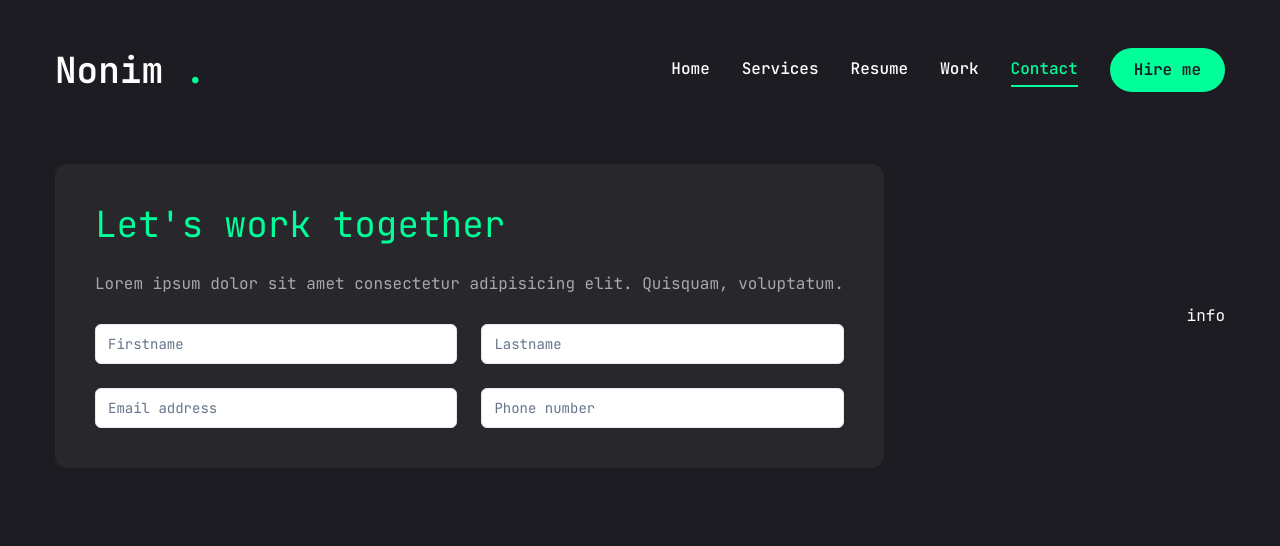
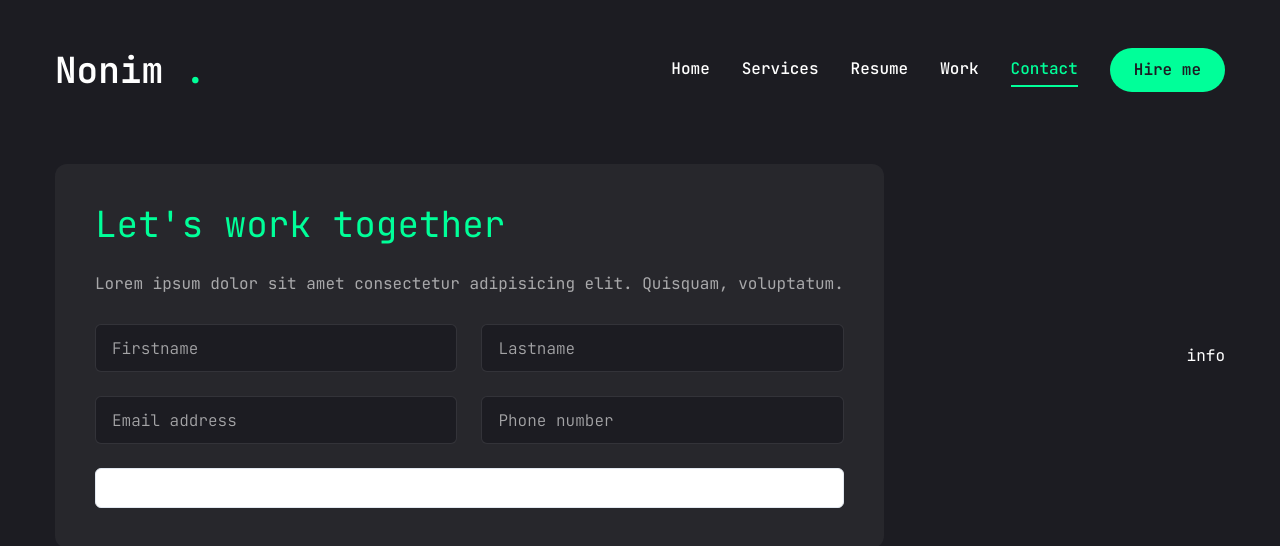
Before and after one commit to NonimUdara/my-portfolio, a Next.js app: page /contact in a window 1280 px wide. Shown: the top 546 px of the page. Built offline with nearby package versions, Linux system fonts and the light colour scheme.

Commit message:
update component input and update contact left side more

```diff
--- a/app/contact/page.jsx
+++ b/app/contact/page.jsx
@@ -62,6 +62,12 @@
                 <Input type="email" placeholder="Email address" />
                 <Input type="phone" placeholder="Phone number" />
               </div>
+              {/* select */}
+              <Select>
+                <SelectTrigger className="w-full">
+                  <SelectValue placeholder="Select a service" />
+                </SelectTrigger>
+              </Select>
             </form>
           </div>
           {/* info */}
--- a/components/ui/input.jsx
+++ b/components/ui/input.jsx
@@ -7,7 +7,7 @@
     (<input
       type={type}
       className={cn(
-        "flex h-10 w-full rounded-md border border-slate-200 bg-white px-3 py-2 text-sm ring-offset-white file:border-0 file:bg-transparent file:text-sm file:font-medium file:text-slate-950 placeholder:text-slate-500 focus-visible:outline-none focus-visible:ring-2 focus-visible:ring-slate-950 focus-visible:ring-offset-2 disabled:cursor-not-allowed disabled:opacity-50 dark:border-slate-800 dark:bg-slate-950 dark:ring-offset-slate-950 dark:file:text-slate-50 dark:placeholder:text-slate-400 dark:focus-visible:ring-slate-300",
+        "flex h-[48px] rounded-md border border-white/10 focus:border-accent font-light bg-primary px-4 py-5 text-base placeholder:text-white/60 outline-none",
         className
       )}
       ref={ref}
```
